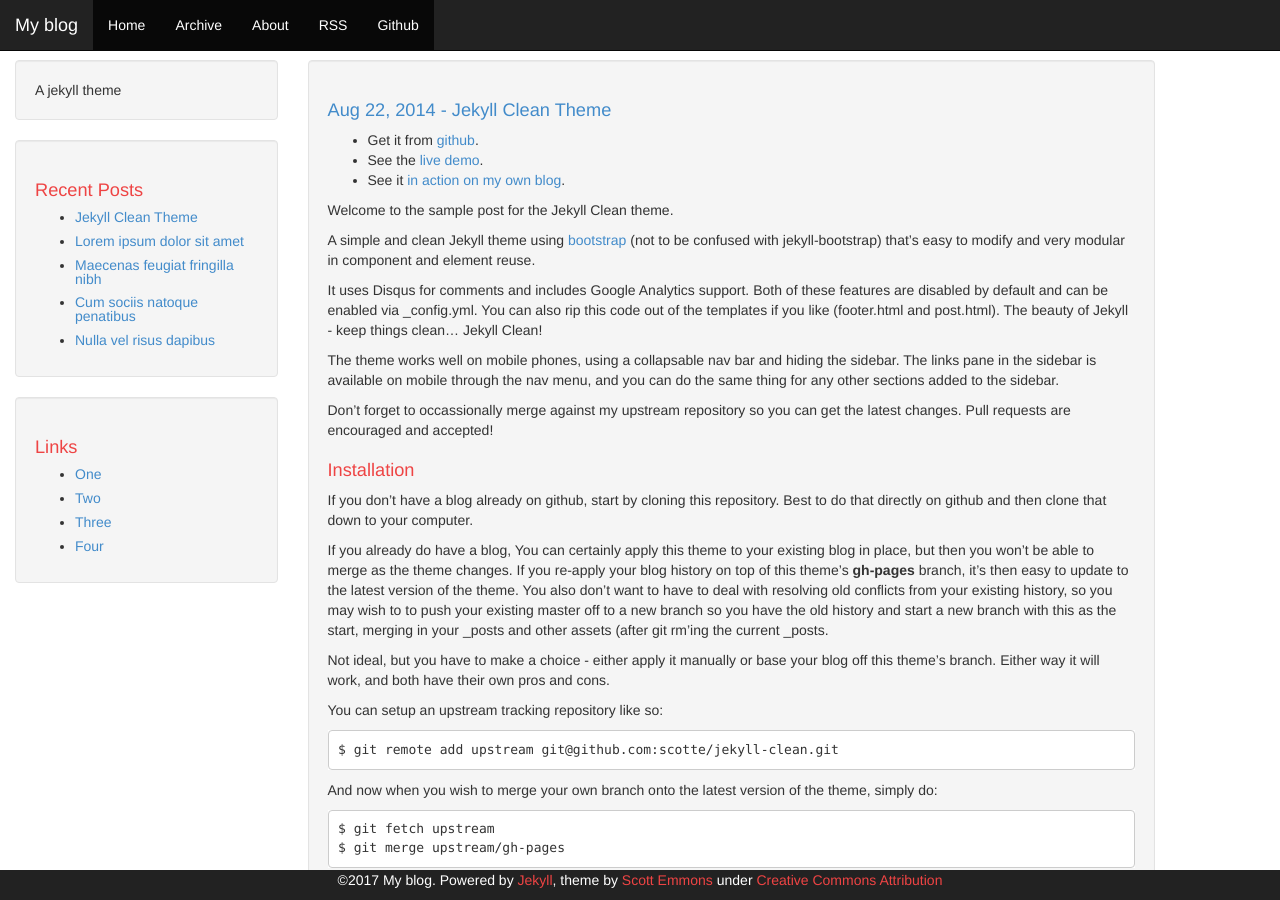
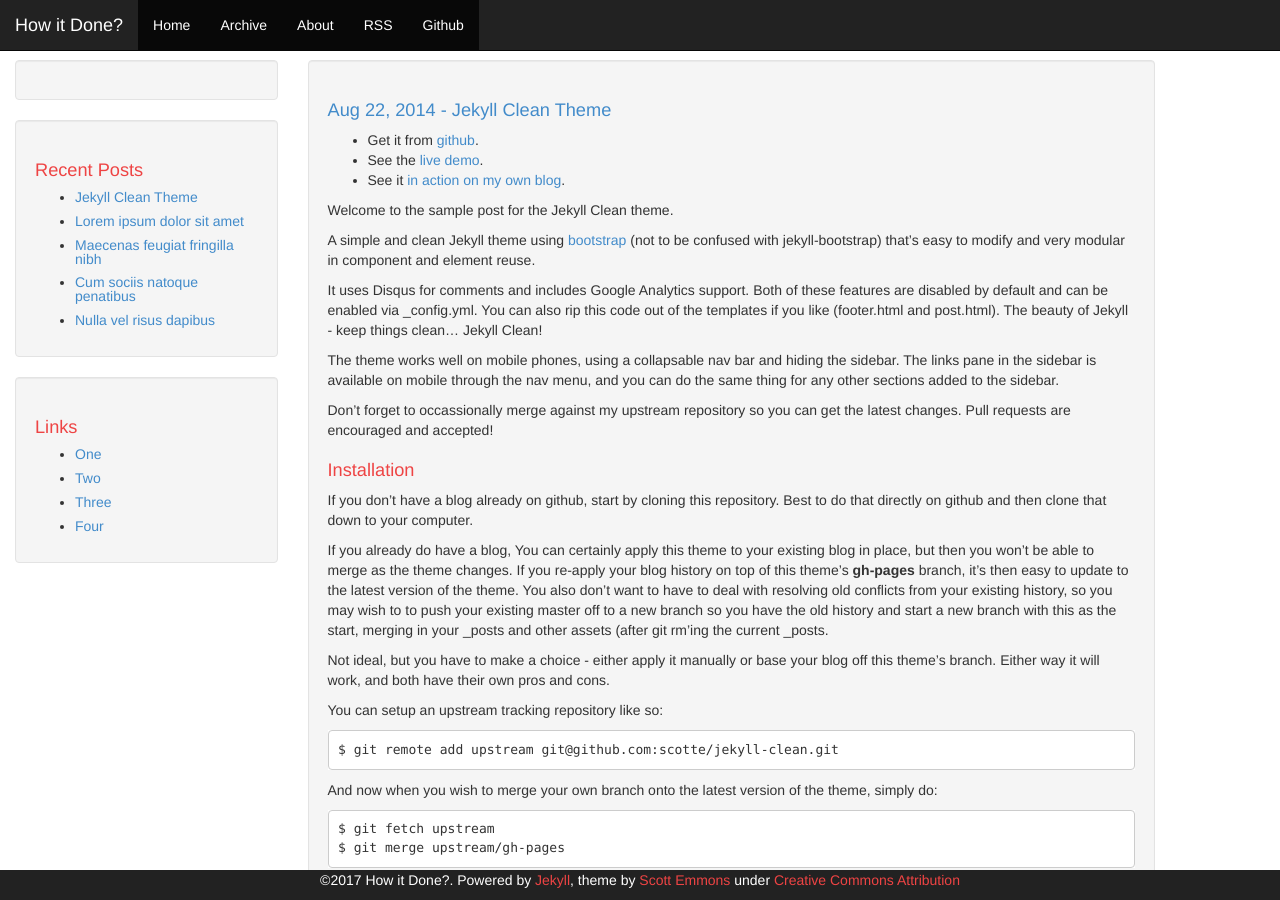
Before and after one commit to Amanskywalker/Gramener-exercise, a Jekyll site: the page built from docs/index.html, in a window 1280 px wide and 900 px high. Built offline with Jekyll 4.4.1, drawn with Linux system fonts in a browser that asks for light colours; the list of posts is cut into pages by our own code.

Commit message:
Update _config.yml

```diff
--- a/docs/_config.yml
+++ b/docs/_config.yml
@@ -1,7 +1,7 @@
 # Jekyll configuration
 
-name: My blog
-description: A jekyll theme
+name: How it Done?
+description:
 
 # url is currently only used only for the RSS feed in feed.xml
 url: https://scotte.github.io/jekyll-clean
@@ -10,7 +10,7 @@ url: https://scotte.github.io/jekyll-clean
 # be the project name.
 # *** IMPORTANT: If your local "jekyll serve" throws errors change this to '' or
 #     run it like so: jekyll serve --baseurl=''
-baseurl: /jekyll-clean
+baseurl: /Gramener-exercise/docs
 
 # This can be '' to hide the Github nav button
 github: 'scotte/jekyll-clean'
```
